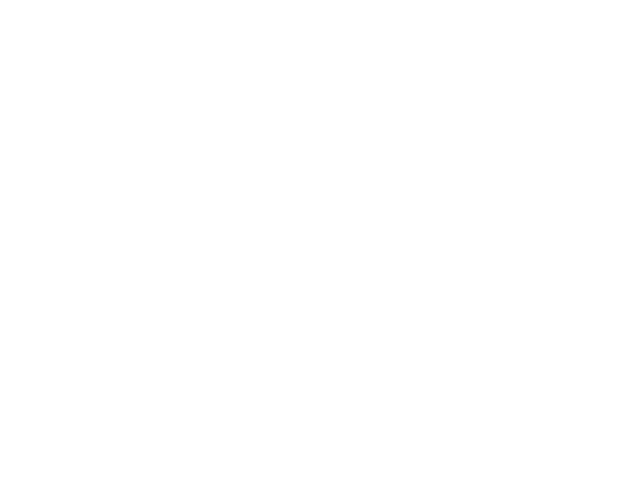
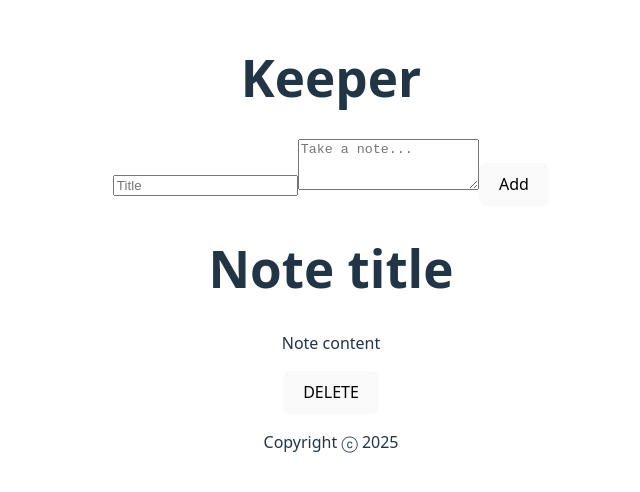
Before and after one commit to ZacIsrael/keeper-react-app-with-functionality, a React (Vite) app: page / in a window 1280 px wide. Shown: the part 158-650 px from the top of the page, without its empty margins (309-949 px from the left). Built offline with nearby package versions, Linux system fonts and the light colour scheme.

Commit message:
Updated project with the necessary starting files in order to complete the challenge.

```diff
--- a/src/App.jsx
+++ b/src/App.jsx
@@ -1,8 +1,11 @@
-import { useState } from 'react'
-import reactLogo from './assets/react.svg'
-import viteLogo from '/vite.svg'
-import './App.css'
-
+import { useState } from "react";
+import reactLogo from "./assets/react.svg";
+import viteLogo from "/vite.svg";
+import "./App.css";
+import Header from "./components/Header";
+import CreateArea from "./components/CreateArea";
+import Note from "./components/Note";
+import Footer from "./components/Footer";
 
 // CHALLENGE:
 // 1. Implement the add note functionality.
@@ -22,13 +25,16 @@
 function App() {
   // How to create a React app: npm create vite@latest {app-name} -- --template react
 
-
-
   return (
     <>
-
+      <div>
+        <Header />
+        <CreateArea />
+        <Note key={1} title="Note title" content="Note content" />
+        <Footer />
+      </div>
     </>
-  )
+  );
 }
 
-export default App
+export default App;
```
